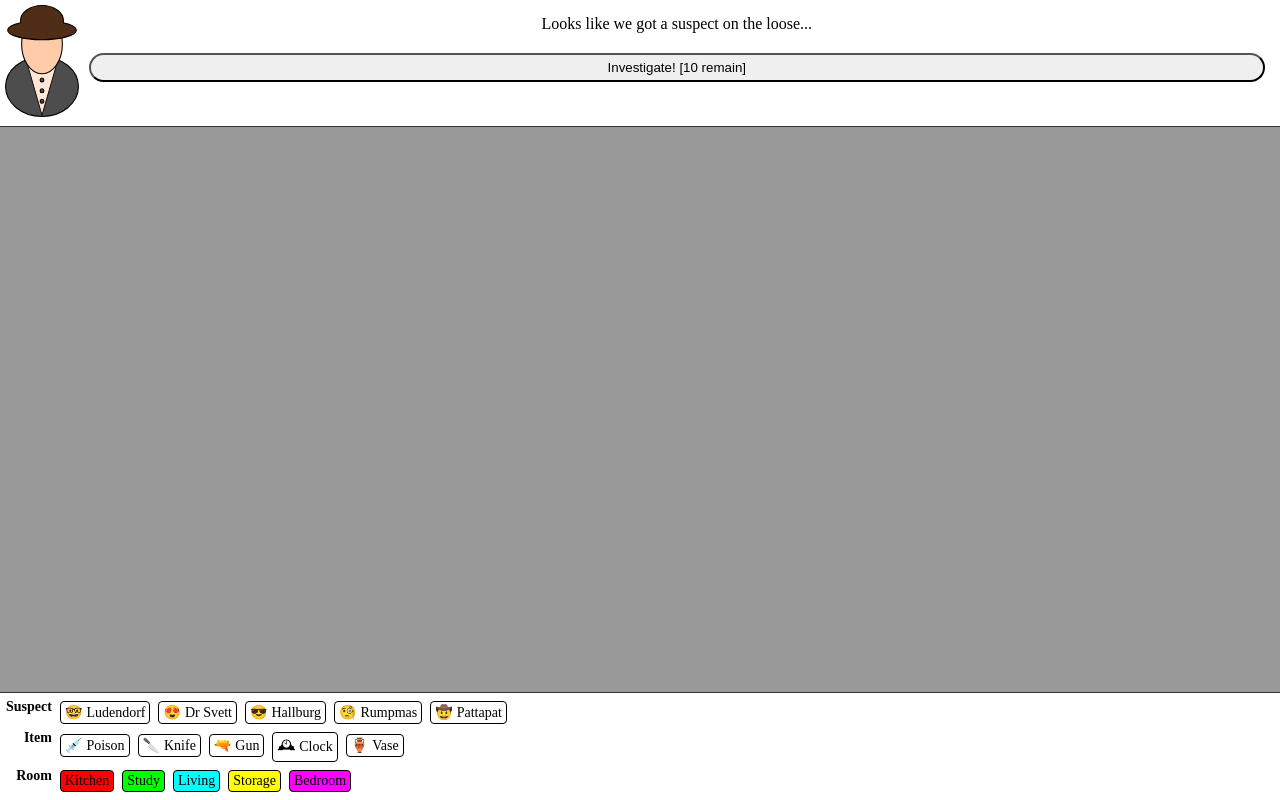
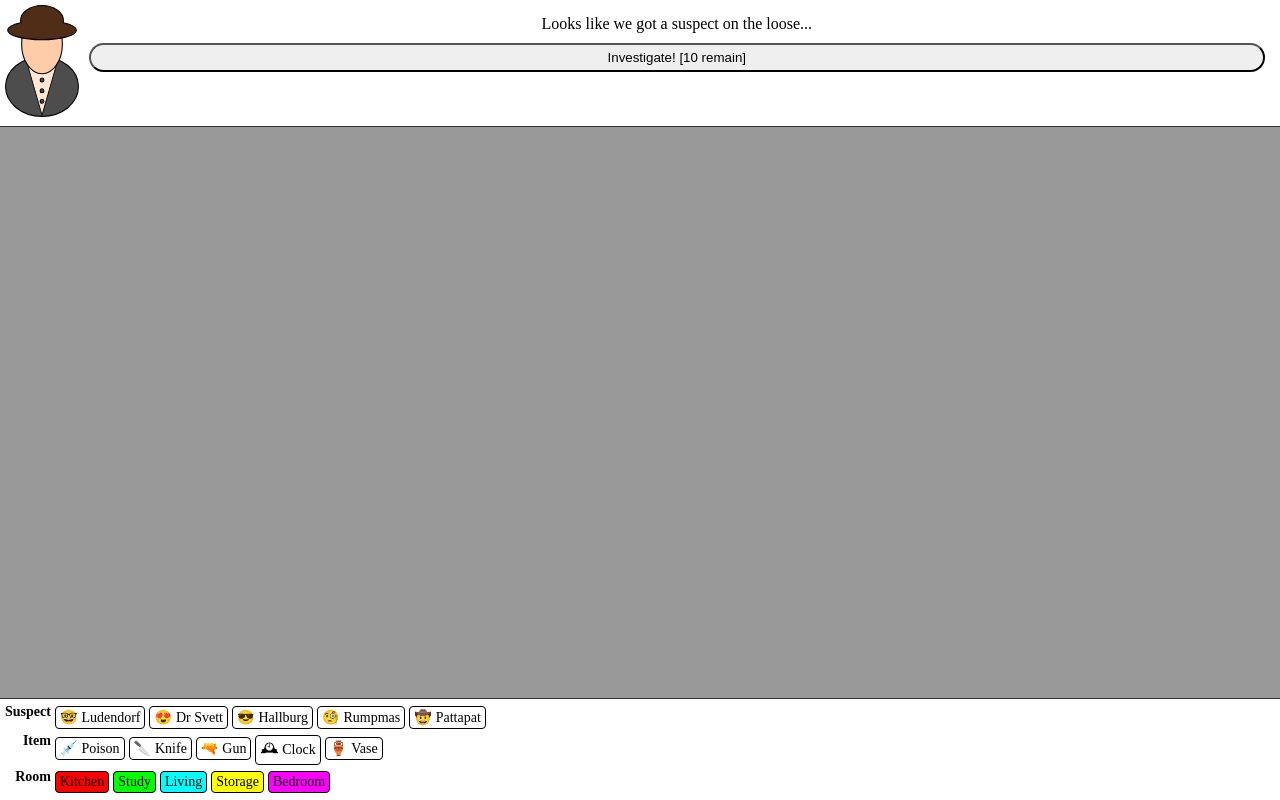
Before and after one commit to Brassawiking/Cluedle, a plain HTML site: page index.html in a window 1280 px wide. Drawn offline with nearby package versions, Linux system fonts and the light colour scheme.

Commit message:
Trying to create as much space as possible for the guessing area

```diff
--- a/script.js
+++ b/script.js
@@ -39,7 +39,7 @@ const app = Vue.createApp({
 
           <button
             @click="investigate()"
-            style="width: 100%; border-radius: 9999px; padding: 5px; margin: 20px 0;"
+            style="width: 100%; border-radius: 9999px; padding: 5px; margin: 10px 0;"
             :disabled="arrested || !remainingGuesses"
           >
             <span v-if="arrested">
@@ -58,13 +58,13 @@ const app = Vue.createApp({
       <div class="guesses" ref="guesses">
         <div
           v-for="(guess, index) in guesses"
-          style="margin: 10px; border: 1px solid #333; border-radius: 10px; padding: 10px; color: #fff;"
+          style="margin: 5px; border: 1px solid #333; border-radius: 10px; padding: 5px; color: #fff;"
           :style="{ background: numberOfCorrectLeads(guess) == 3 ? 'green' : '#333'}"
         >
-          <div>
+          <div style="margin: 2px;">
             #{{index + 1}}:
             <span v-if="numberOfCorrectLeads(guess)">
-              ✅x{{numberOfCorrectLeads(guess)}}
+              ✅ × {{numberOfCorrectLeads(guess)}}
             </span>
             <span v-else>
               ❌
--- a/style.css
+++ b/style.css
@@ -1,7 +1,7 @@
 .leadBox {
   display: inline-flex;
   border: 1px solid black;
-  margin: 2px 4px;
+  margin: 2px;
   padding: 2px 4px;
   align-items: center;
   border-radius: 4px;
@@ -18,7 +18,7 @@
   border-style: solid;
   border-color: #333;
   border-width: 1px 0;
-  padding: 5px;
+  padding: 5px 3px;
 }
 
 button:disabled {
@@ -29,8 +29,10 @@ th {
   vertical-align: top;
   text-align: right;
   font-size: 14px;
+  padding: 0;
 }
 
 td {
   vertical-align: top;
+  padding: 0;
 }
```
